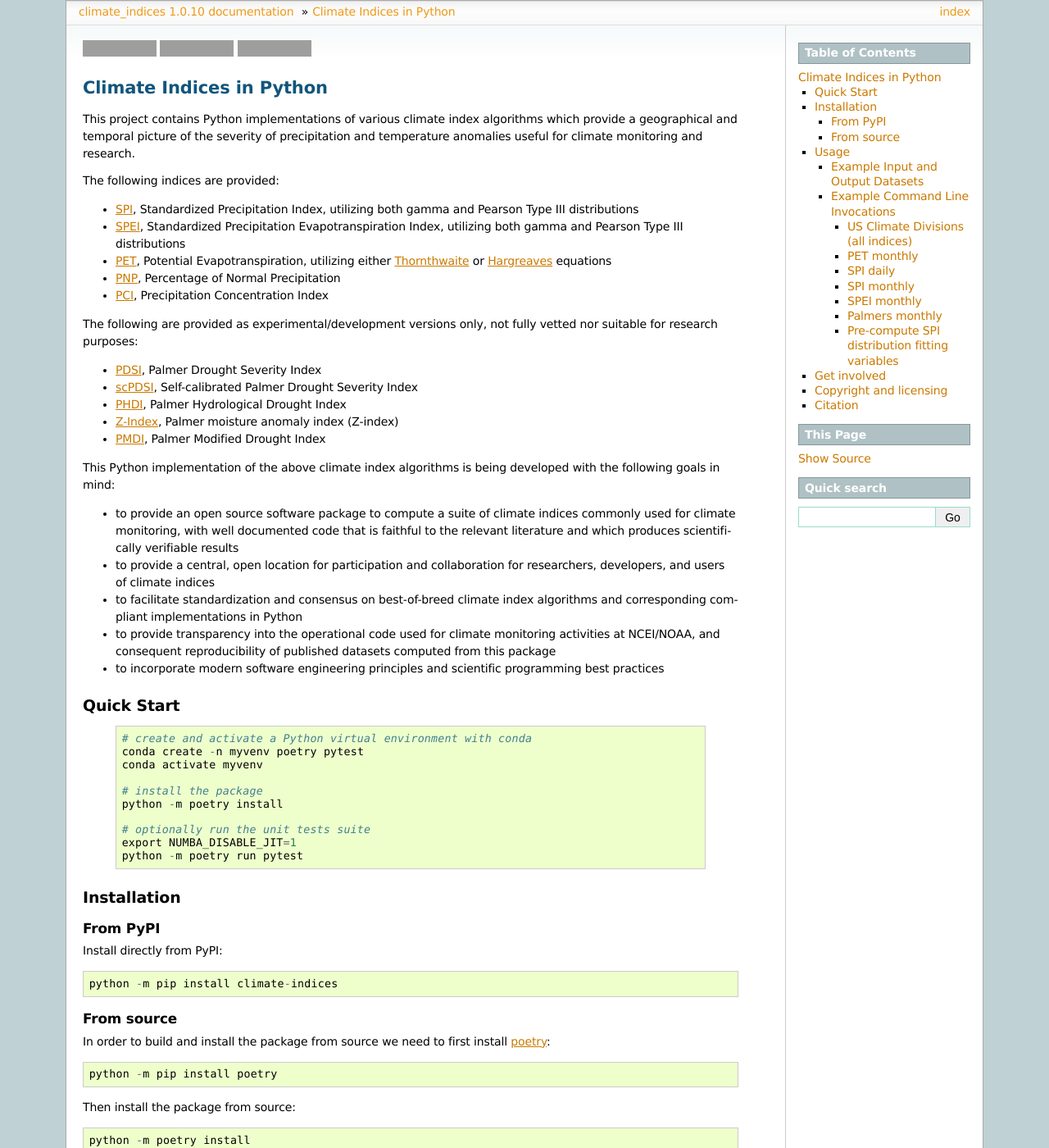
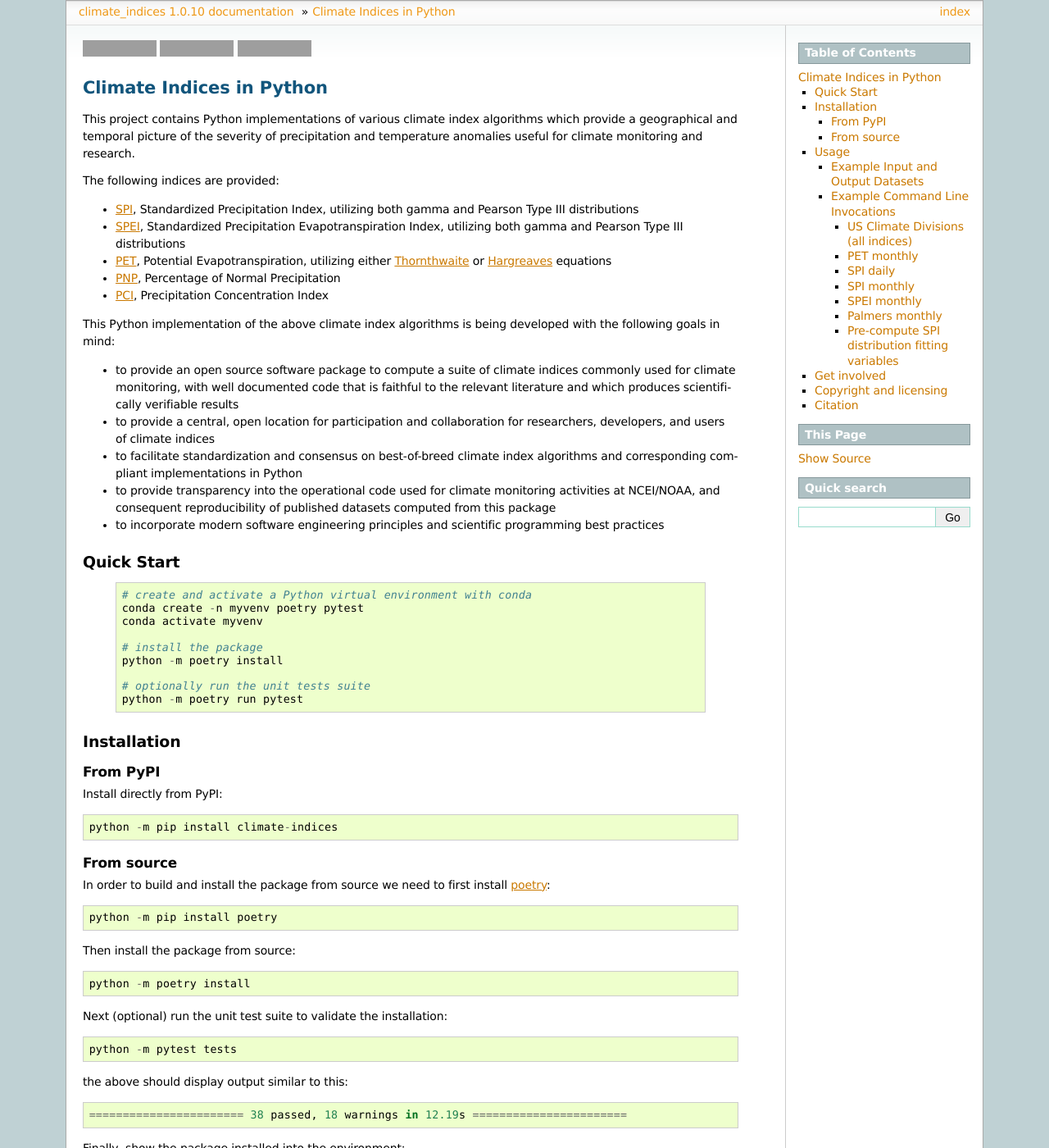
Before and after one commit to monocongo/climate_indices, a Sphinx documentation site: the page built from docs/index.rst, in a window 1280 px wide and 1400 px high. Shown: the whole window at 82% size. Built offline with Sphinx 7.4.7, drawn with Linux system fonts in a browser that asks for light colours; grey boxes are pictures that could not be loaded.

Commit message:
[522] removed numba and Palmers-related info

```diff
--- a/docs/index.rst
+++ b/docs/index.rst
@@ -41,18 +41,6 @@ The following indices are provided:
 -  `PCI <https://www.tandfonline.com/doi/abs/10.1111/J.0033-0124.1980.00300.X>`__,
    Precipitation Concentration Index
 
-The following are provided as experimental/development versions only, not fully vetted nor suitable for research purposes:
-
--  `PDSI <http://www.droughtmanagement.info/palmer-drought-severity-index-pdsi/>`__,
-   Palmer Drought Severity Index
--  `scPDSI <http://www.droughtmanagement.info/self-calibrated-palmer-drought-severity-index-sc-pdsi/>`__,
-   Self-calibrated Palmer Drought Severity Index
--  `PHDI <http://www.droughtmanagement.info/palmer-hydrological-drought-index-phdi/>`__,
-   Palmer Hydrological Drought Index
--  `Z-Index <http://www.droughtmanagement.info/palmer-z-index/>`__,
-   Palmer moisture anomaly index (Z-index)
--  `PMDI <https://climate.ncsu.edu/climate/climdiv>`__, Palmer Modified Drought Index
-
 This Python implementation of the above climate index algorithms is being developed
 with the following goals in mind:
 
@@ -83,7 +71,6 @@ Quick Start
     python -m poetry install
 
     # optionally run the unit tests suite
-    export NUMBA_DISABLE_JIT=1
     python -m poetry run pytest
 
 
```
